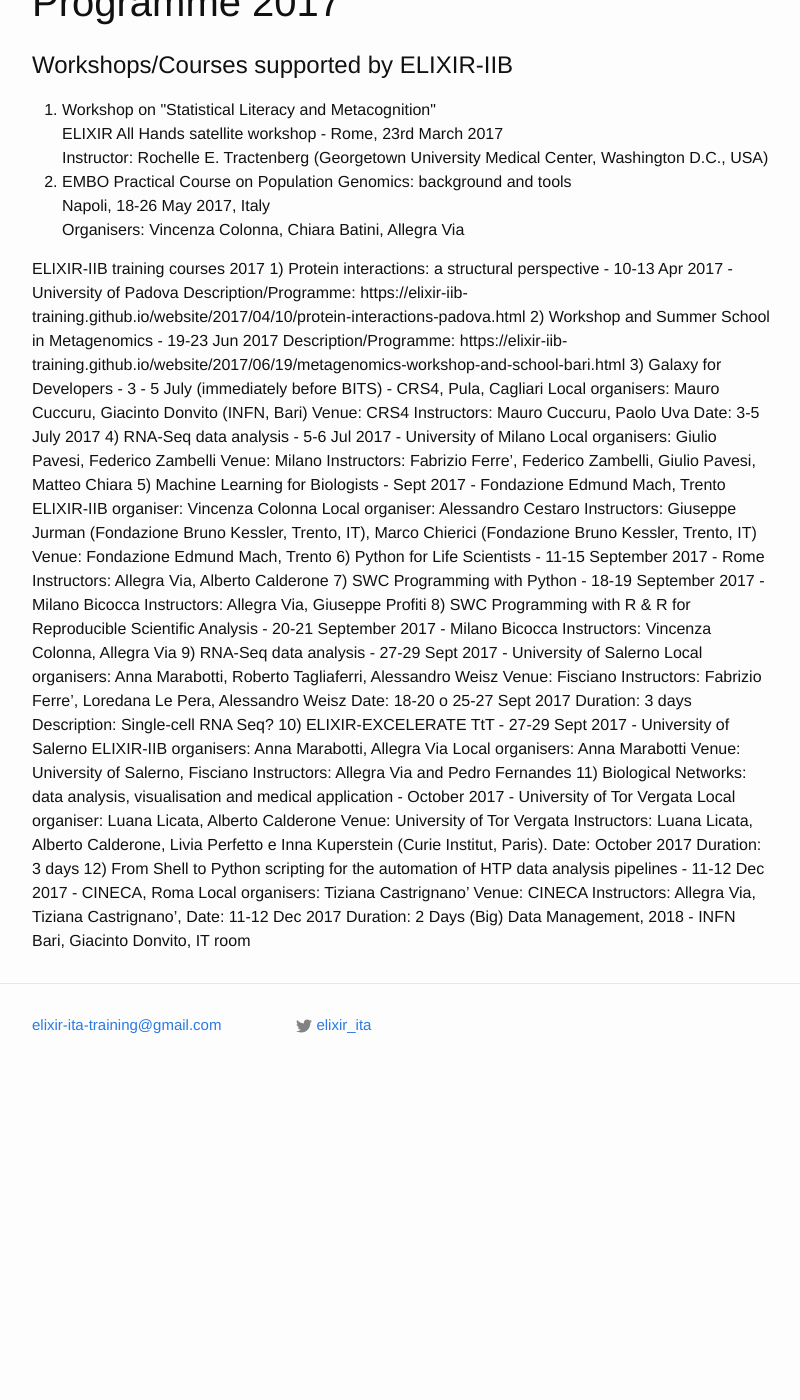
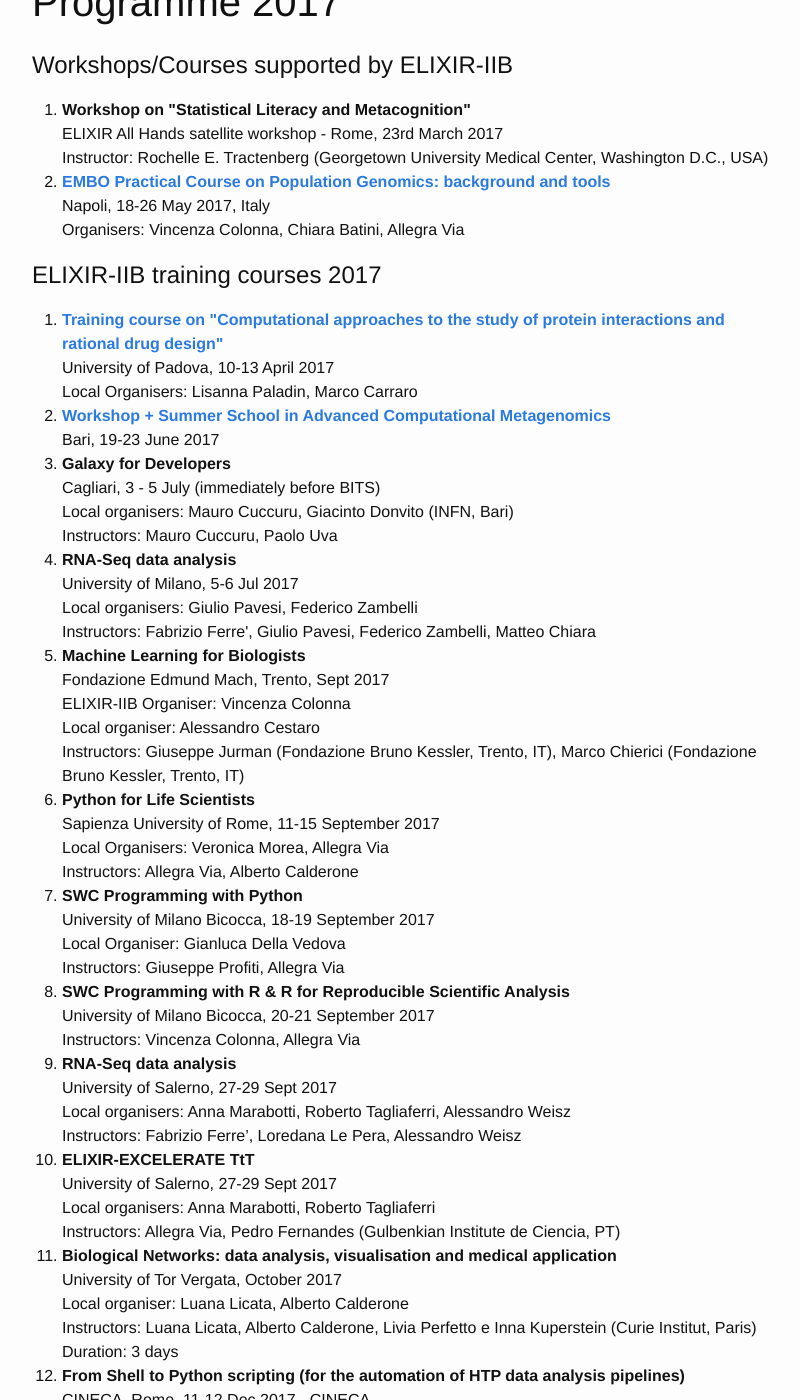
Before and after one commit to ELIXIR-IIB-training/website, a Jekyll site: the page built from programme2017/index.html, in a window 1280 px wide and 1400 px high, scrolled down 191 px. Shown: the whole window, without its empty margins (238-1038 px from the left). Built offline with Jekyll 4.4.1, drawn with Linux system fonts in a browser that asks for light colours; before the commit the page ends 1288 px from its top, so only the background shows below that; some of the changed text lies outside the part shown.

Commit message:
added programme2017

```diff
--- a/programme2017/index.html
+++ b/programme2017/index.html
@@ -9,95 +9,77 @@ layout: default
   <h2>Workshops/Courses supported by ELIXIR-IIB</h2>
 
   <ol>
-     <li> Workshop on "Statistical Literacy and Metacognition"<br>
+	  <li> <b>Workshop on "Statistical Literacy and Metacognition"</b><br>
           ELIXIR All Hands satellite workshop - Rome, 23rd March 2017<br>
           Instructor: Rochelle E. Tractenberg (Georgetown University Medical Center, Washington D.C., USA)
 
-     <li> <href="http://meetings.embo.org/event/17-population-genomics">EMBO Practical Course on Population Genomics: background and tools</a><br>
+	  <li> <a href="http://meetings.embo.org/event/17-population-genomics"><b>EMBO Practical Course on Population Genomics: background and tools</b></a><br>
           Napoli, 18-26 May 2017, Italy<br>
           Organisers: Vincenza Colonna, Chiara Batini, Allegra Via<br>
   </ol>
 
 
-ELIXIR-IIB training courses 2017
+   <h2>ELIXIR-IIB training courses 2017</h2>
 
-1) Protein interactions: a structural perspective - 10-13 Apr 2017 - University of Padova
+   <ol>
+      <li><a href="https://elixir-iib-training.github.io/website/2017/04/10/protein-interactions-padova.html"><b>Training course on "Computational approaches to the study of protein interactions and rational drug design"</b></a> <br>
+	   University of Padova, 10-13 April 2017 <br>
+	   Local Organisers: Lisanna Paladin, Marco Carraro <br>
 
-Description/Programme: https://elixir-iib-training.github.io/website/2017/04/10/protein-interactions-padova.html
+      <li><a href="https://elixir-iib-training.github.io/website/2017/06/19/metagenomics-workshop-and-school-bari.html"><b>Workshop + Summer School in Advanced Computational Metagenomics</b></a><br>
+	   Bari, 19-23 June 2017 <br>
 
-2) Workshop and Summer School in Metagenomics - 19-23 Jun 2017
+      <li><b>Galaxy for Developers </b><br>
+	     Cagliari, 3 - 5 July (immediately before BITS) <br>
+             Local organisers: Mauro Cuccuru, Giacinto Donvito (INFN, Bari) <br>
+	     Instructors: Mauro Cuccuru, Paolo Uva
 
-Description/Programme: https://elixir-iib-training.github.io/website/2017/06/19/metagenomics-workshop-and-school-bari.html
+      <li><b>RNA-Seq data analysis</b> <br>
+             University of Milano, 5-6 Jul 2017 <br>
+             Local organisers: Giulio Pavesi, Federico Zambelli <br>
+             Instructors: Fabrizio Ferre', Giulio Pavesi, Federico Zambelli, Matteo Chiara <br>
 
-3) Galaxy for Developers - 3 - 5 July (immediately before BITS) - CRS4, Pula, Cagliari
+      <li><b>Machine Learning for Biologists</b> <br>
+	     Fondazione Edmund Mach, Trento, Sept 2017 <br>
+	     ELIXIR-IIB Organiser: Vincenza Colonna<br>
+	     Local organiser: Alessandro Cestaro<br>
+	     Instructors: Giuseppe Jurman (Fondazione Bruno Kessler, Trento, IT), Marco Chierici (Fondazione Bruno Kessler, Trento, IT)<br>
+      <li><b>Python for Life Scientists</b><br>
+             Sapienza University of Rome, 11-15 September 2017<br>
+	     Local Organisers: Veronica Morea, Allegra Via<br>
+             Instructors: Allegra Via, Alberto Calderone<br>
 
-Local organisers: Mauro Cuccuru, Giacinto Donvito (INFN, Bari)
-Venue: CRS4
-Instructors: Mauro Cuccuru, Paolo Uva
-Date: 3-5 July 2017
+      <li><b>SWC Programming with Python</b><br>
+	     University of Milano Bicocca, 18-19 September 2017<br>
+	     Local Organiser: Gianluca Della Vedova<br>
+	     Instructors: Giuseppe Profiti, Allegra Via<br>
 
-4) RNA-Seq data analysis - 5-6 Jul 2017 - University of Milano
+      <li><b>SWC Programming with R & R for Reproducible Scientific Analysis</b> <br>
+             University of Milano Bicocca, 20-21 September 2017<br>
+	     Instructors: Vincenza Colonna, Allegra Via<br>
 
-Local organisers: Giulio Pavesi, Federico Zambelli
-Venue: Milano
-Instructors: Fabrizio Ferre’, Federico Zambelli, Giulio Pavesi, Matteo Chiara
+      <li><b>RNA-Seq data analysis</b><br>
+	     University of Salerno, 27-29 Sept 2017<br>
+             Local organisers: Anna Marabotti, Roberto Tagliaferri, Alessandro Weisz<br>
+             Instructors: Fabrizio Ferre’, Loredana Le Pera, Alessandro Weisz<br>
 
-5) Machine Learning for Biologists - Sept 2017 - Fondazione Edmund Mach, Trento
+      <li><b>ELIXIR-EXCELERATE TtT</b><br>
+	     University of Salerno, 27-29 Sept 2017<br>
+             Local organisers: Anna Marabotti, Roberto Tagliaferri<br>
+             Instructors: Allegra Via, Pedro Fernandes (Gulbenkian Institute de Ciencia, PT)<br>
 
-ELIXIR-IIB organiser: Vincenza Colonna
-Local organiser: Alessandro Cestaro
-Instructors: Giuseppe Jurman (Fondazione Bruno Kessler, Trento, IT), Marco Chierici (Fondazione Bruno Kessler, Trento, IT)
-Venue: Fondazione Edmund Mach, Trento
+      <li><b>Biological Networks: data analysis, visualisation and medical application</b><br>
+	     University of Tor Vergata, October 2017 <br>
+	     Local organiser: Luana Licata, Alberto Calderone<br>
+	     Instructors: Luana Licata, Alberto Calderone, Livia Perfetto e Inna Kuperstein (Curie Institut, Paris)<br>
+             Duration: 3 days<br>
 
-6) Python for Life Scientists - 11-15 September 2017 - Rome
-Instructors: Allegra Via, Alberto Calderone
+      <li><b>From Shell to Python scripting (for the automation of HTP data analysis pipelines)</b><br>
+	     CINECA, Rome, 11-12 Dec 2017 - CINECA<br>
+             Local organisers: Tiziana Castrignano’<br>
+	     Instructors: Tiziana Castrignano’, Allegra Via<br>
 
-7) SWC Programming with Python - 18-19 September 2017 - Milano Bicocca
-Instructors: Allegra Via, Giuseppe Profiti
-
-8) SWC Programming with R & R for Reproducible Scientific Analysis - 20-21 September 2017 - Milano Bicocca
-Instructors: Vincenza Colonna, Allegra Via
-
-9) RNA-Seq data analysis - 27-29 Sept 2017 - University of Salerno
-
-Local organisers: Anna Marabotti, Roberto Tagliaferri, Alessandro Weisz
-Venue: Fisciano
-Instructors: Fabrizio Ferre’, Loredana Le Pera, Alessandro Weisz
-Date: 18-20 o 25-27 Sept 2017
-Duration: 3 days
-Description: Single-cell RNA Seq?
-
-10) ELIXIR-EXCELERATE TtT - 27-29 Sept 2017 - University of Salerno
-
-ELIXIR-IIB organisers: Anna Marabotti, Allegra Via
-Local organisers: Anna Marabotti
-Venue: University of Salerno, Fisciano
-Instructors: Allegra Via and Pedro Fernandes
-
-
-11) Biological Networks: data analysis, visualisation and medical application - October 2017 - University of Tor Vergata
-
-Local organiser: Luana Licata, Alberto Calderone
-Venue: University of Tor Vergata
-Instructors: Luana Licata, Alberto Calderone, Livia Perfetto e Inna Kuperstein (Curie Institut, Paris).
-Date: October 2017
-Duration: 3 days
-
-
-12) From Shell to Python scripting for the automation of HTP data analysis pipelines - 11-12 Dec 2017 - CINECA, Roma
-
-Local organisers: Tiziana Castrignano’
-Venue: CINECA
-Instructors: Allegra Via, Tiziana Castrignano’,
-Date: 11-12 Dec 2017
-Duration: 2 Days
-
-
-(Big) Data Management, 2018
-
-- INFN Bari, Giacinto Donvito, IT room
-
-
+   </ol>
 
 
 <!--
```
Also changed, not shown: 1 other file.
